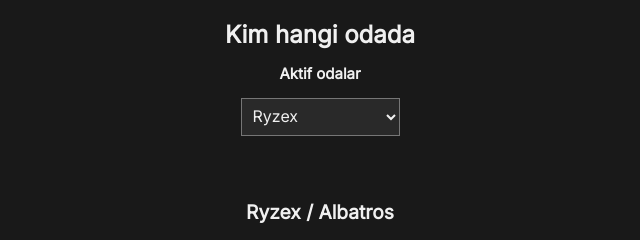
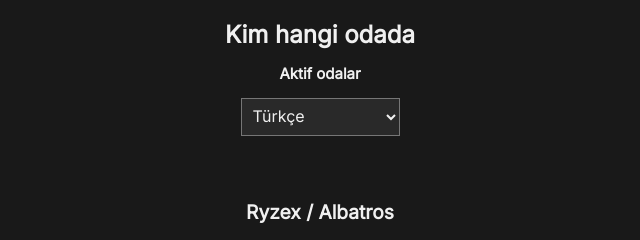
Before and after one commit to shurallah/whowhere.github.io, a plain HTML site: page index.html in a window 1280 px wide. Shown: the full height of the page, 320-960 px from the left. Drawn offline with Linux system fonts and the light colour scheme; no server answers.

Commit message:
Update index.html

```diff
--- a/index.html
+++ b/index.html
@@ -14,7 +14,7 @@
 http://archiecode.wuaze.com/http://archiecode.wuaze.com/http://archiecode.wuaze.com/http://archiecode.wuaze.com/	</header>
 	<p>Aktif odalar</p>
 	<select id="lg" onchange="f(this.value)">
-		<option value="8">Ryzex</option>
+		<option value="8">Türkçe</option>
 		<option value="23">Azerbaycanca</option>
 		<option value="2">English</option>
 		<option value="7">Русский</option>
```
